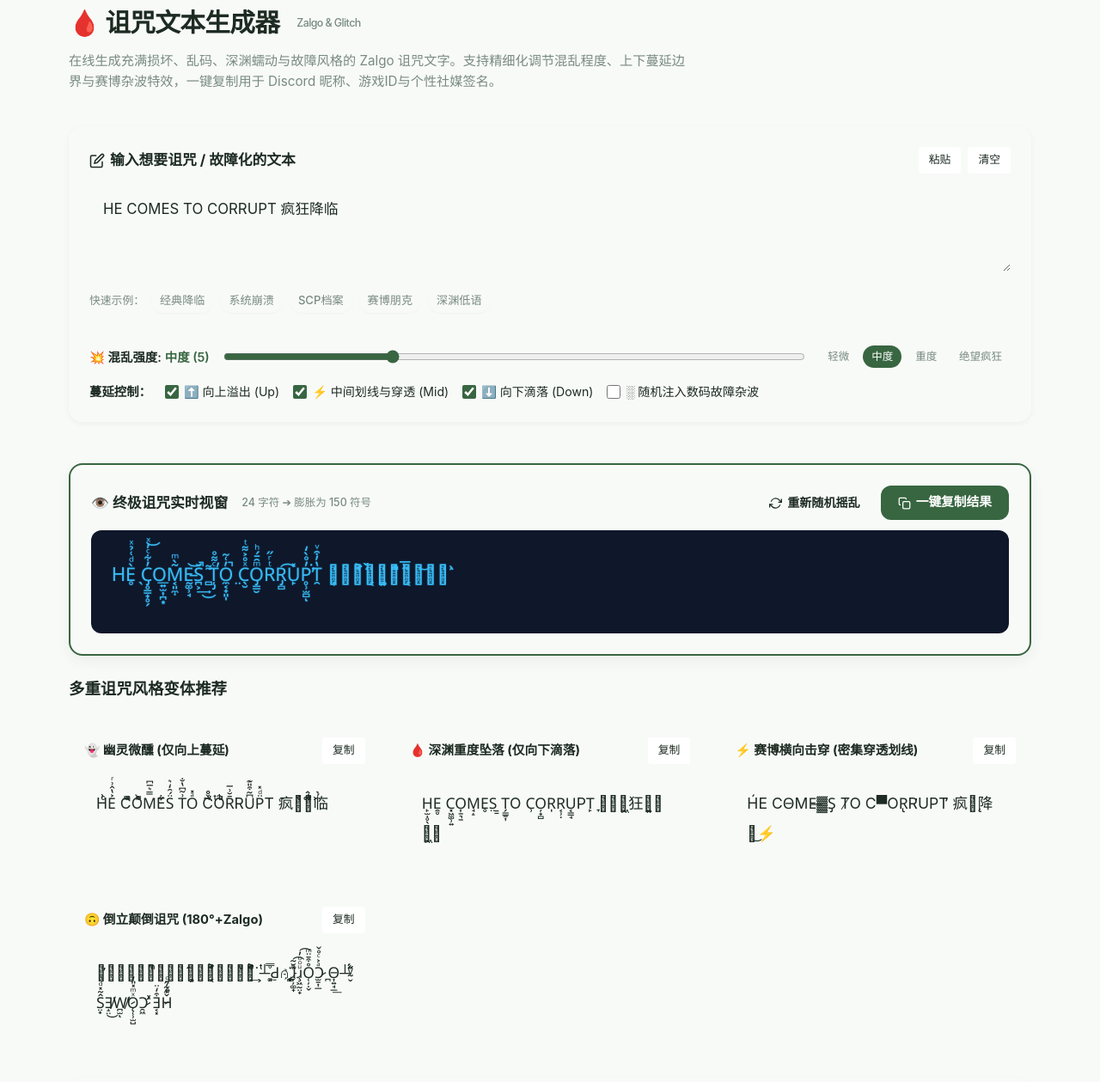
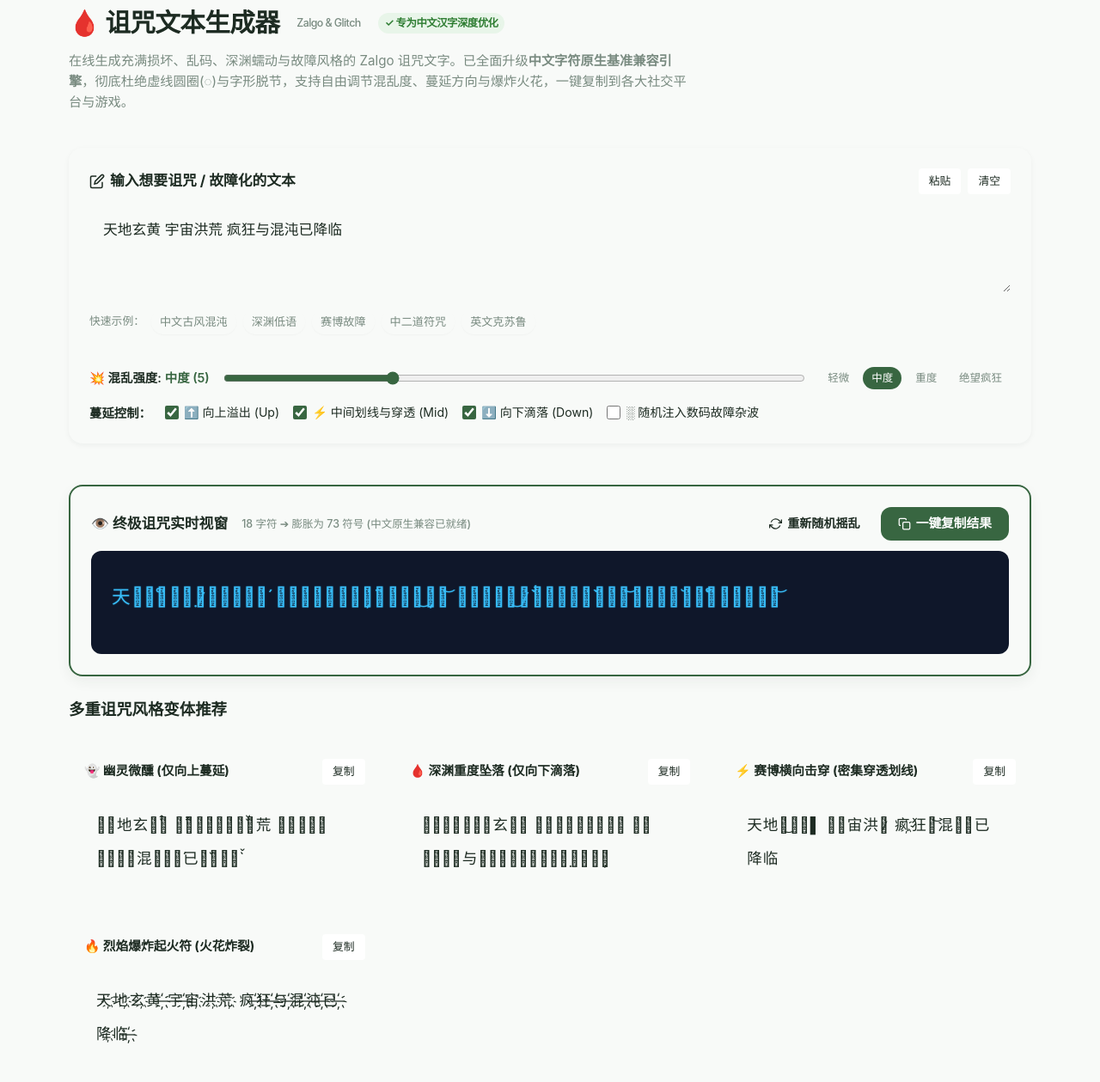
Before and after one commit to ai717/tools.ucncn.cn, a plain HTML site: page cursed-text.html in a window 1280 px wide. Shown: the part 132-1391 px from the top of the page at 86% size. Drawn offline with Linux system fonts and the light colour scheme.

Commit message:
fix: optimize cursed-text and zalgo-text for Chinese characters with dedicated CJK combining marks engine

```diff
--- a/cursed-text.html
+++ b/cursed-text.html
@@ -252,13 +252,14 @@
       padding: 28px 24px;
       min-height: 120px;
       font-size: 1.35rem;
-      line-height: 2.2;
+      line-height: 2.4;
+      letter-spacing: 0.06em;
       word-break: break-all;
       white-space: pre-wrap;
       overflow-x: auto;
       text-shadow: 0 0 2px rgba(56, 189, 248, 0.4);
       user-select: all;
-      font-family: -apple-system, BlinkMacSystemFont, "Segoe UI", Roboto, "Helvetica Neue", Arial, sans-serif;
+      font-family: -apple-system, BlinkMacSystemFont, "Segoe UI", Roboto, "PingFang SC", "Microsoft YaHei", "Source Han Sans CN", "Helvetica Neue", Arial, sans-serif;
     }
 
     .output-actions-bar {
@@ -316,13 +317,15 @@
       padding: 16px 14px;
       min-height: 68px;
       font-size: 1.1rem;
-      line-height: 2.0;
+      line-height: 2.2;
+      letter-spacing: 0.05em;
       color: var(--text-main);
       word-break: break-all;
       white-space: pre-wrap;
       overflow-y: auto;
       max-height: 160px;
       user-select: all;
+      font-family: -apple-system, BlinkMacSystemFont, "Segoe UI", Roboto, "PingFang SC", "Microsoft YaHei", "Source Han Sans CN", sans-serif;
     }
 
     /* 按钮通用 */
@@ -496,9 +499,12 @@
         <h1 class="tool-page-title">
           <span>🩸 诅咒文本生成器</span>
           <span class="char-badge">Zalgo &amp; Glitch</span>
+          <span class="char-badge" style="background: #e8f5e9; color: #2e7d32; border-color: #c8e6c9; font-weight: 600;">
+            ✓ 专为中文汉字深度优化
+          </span>
         </h1>
         <p class="tool-page-desc">
-          在线生成充满损坏、乱码、深渊蠕动与故障风格的 Zalgo 诅咒文字。支持精细化调节混乱程度、上下蔓延边界与赛博杂波特效，一键复制用于 Discord 昵称、游戏ID与个性社媒签名。
+          在线生成充满损坏、乱码、深渊蠕动与故障风格的 Zalgo 诅咒文字。已全面升级<strong>中文字符原生基准兼容引擎</strong>，彻底杜绝虚线圆圈(◌)与字形脱节，支持自由调节混乱度、蔓延方向与爆炸火花，一键复制到各大社交平台与游戏。
         </p>
       </div>
 
@@ -517,16 +523,16 @@
             </div>
           </div>
 
-          <textarea id="inputText" class="textarea-box" placeholder="输入要故障化的文字或英文，例如：HE COMES, ERROR 404, 混沌入侵...">HE COMES TO CORRUPT 疯狂降临</textarea>
+          <textarea id="inputText" class="textarea-box" placeholder="输入要故障化的文字或英文，例如：HE COMES, ERROR 404, 混沌入侵...">天地玄黄 宇宙洪荒 疯狂与混沌已降临</textarea>
 
           <!-- 预设示例 -->
           <div class="quick-preset-bar">
             <span style="font-size: 0.8rem; color: var(--text-muted);">快速示例：</span>
-            <button class="preset-chip" data-text="HE COMES TO CORRUPT 疯狂降临">经典降临</button>
-            <button class="preset-chip" data-text="SYSTEM CRITICAL FAILURE 致命异常">系统崩溃</button>
-            <button class="preset-chip" data-text="SCP-096 EUCLID CONTAINMENT BREACH">SCP档案</button>
-            <button class="preset-chip" data-text="GHOST IN THE SHELL 赛博幽灵">赛博朋克</button>
-            <button class="preset-chip" data-text="深渊在凝视着你 VOID WHISPERS">深渊低语</button>
+            <button class="preset-chip" data-text="天地玄黄 宇宙洪荒 疯狂与混沌已降临">中文古风混沌</button>
+            <button class="preset-chip" data-text="深渊正在凝视着你 VOID WHISPERS">深渊低语</button>
+            <button class="preset-chip" data-text="核心数据严重损坏 SYSTEM CRITICAL FAILURE">赛博故障</button>
+            <button class="preset-chip" data-text="临兵斗者皆阵列前行 驱邪缚魅">中二道符咒</button>
+            <button class="preset-chip" data-text="HE COMES TO CORRUPT 疯狂降临">英文克苏鲁</button>
           </div>
 
           <!-- 控制面板 -->
@@ -624,13 +630,13 @@
               <div id="boxCyber" class="variant-preview-box"></div>
             </div>
 
-            <!-- 风格 4: 颠倒倒立诅咒 -->
+            <!-- 风格 4: 烈焰爆炸起火符 (中文爆款) -->
             <div class="style-variant-card">
               <div class="variant-header">
-                <span class="variant-title">🙃 倒立颠倒诅咒 (180°+Zalgo)</span>
-                <button class="btn-copy-chip copy-variant-btn" data-target="boxUpside">复制</button>
+                <span class="variant-title">🔥 烈焰爆炸起火符 (火花炸裂)</span>
+                <button class="btn-copy-chip copy-variant-btn" data-target="boxSparks">复制</button>
               </div>
-              <div id="boxUpside" class="variant-preview-box"></div>
+              <div id="boxSparks" class="variant-preview-box"></div>
             </div>
           </div>
         </div>
@@ -710,51 +716,58 @@
       const boxGhost = document.getElementById('boxGhost');
       const boxAbyss = document.getElementById('boxAbyss');
       const boxCyber = document.getElementById('boxCyber');
-      const boxUpside = document.getElementById('boxUpside');
+      const boxSparks = document.getElementById('boxSparks');
 
-      // Unicode 组合变音符号库 (Combining Diacritical Marks)
+      // 通用 Unicode 组合变音符号库 (针对英文字符/ASCII/符号)
       const ZALGO_UP = [
         '\u030d', '\u030e', '\u0304', '\u0305', '\u033f', '\u0311', '\u0306', '\u0310',
         '\u0352', '\u0357', '\u0351', '\u0307', '\u0308', '\u030a', '\u0342', '\u0343',
-        '\u0344', '\u034a', '\u034b', '\u034c', '\u0350', '\u0300', '\u0301', '\u0302',
-        '\u0303', '\u030b', '\u030c', '\u0312', '\u0313', '\u0314', '\u033d', '\u0309',
-        '\u0363', '\u0364', '\u0365', '\u0366', '\u0367', '\u0368', '\u0369', '\u036a',
-        '\u036b', '\u036c', '\u036d', '\u036e', '\u036f', '\u033e', '\u035b', '\u0346', '\u031a'
+        '\u0300', '\u0301', '\u0302', '\u0303', '\u030b', '\u030c', '\u0312', '\u0313',
+        '\u0314', '\u033d', '\u0309', '\u0363', '\u0364', '\u0365', '\u0366', '\u0367',
+        '\u0368', '\u0369', '\u036a', '\u036b', '\u036c', '\u036d', '\u036e', '\u036f'
       ];
 
       const ZALGO_MID = [
-        '\u0315', '\u031b', '\u0340', '\u0341', '\u0358', '\u0321', '\u0322', '\u0327',
-        '\u0328', '\u0334', '\u0335', '\u0336', '\u034f', '\u035c', '\u035d', '\u035e',
-        '\u035f', '\u0360', '\u0362', '\u0338', '\u0337', '\u0361', '\u0489'
+        '\u0315', '\u031b', '\u0340', '\u0358', '\u0334', '\u0335', '\u0336', '\u034f',
+        '\u035c', '\u035d', '\u035e', '\u035f', '\u0360', '\u0362', '\u0338', '\u0337',
+        '\u0361', '\u0489'
       ];
 
       const ZALGO_DOWN = [
         '\u0316', '\u0317', '\u0318', '\u0319', '\u031c', '\u031d', '\u031e', '\u031f',
         '\u0320', '\u0324', '\u0325', '\u0326', '\u0329', '\u032a', '\u032b', '\u032c',
         '\u032d', '\u032e', '\u032f', '\u0330', '\u0331', '\u0332', '\u0333', '\u0339',
-        '\u033a', '\u033b', '\u033c', '\u0345', '\u0347', '\u0348', '\u0349', '\u034d',
-        '\u034e', '\u0353', '\u0354', '\u0355', '\u0356', '\u0359', '\u035a', '\u0323'
+        '\u033a', '\u033b', '\u033c', '\u0353', '\u0354', '\u0355', '\u0356', '\u0359',
+        '\u035a', '\u0323'
+      ];
+
+      // 专为中文字符 (CJK) 精选的最佳变音符号库（100% 具备汉字基准锚点，绝不产生虚线圆圈 ◌ 或排版错位）
+      const CJK_UP = [
+        '\u030d', '\u030e', '\u0304', '\u0305', '\u033f', '\u0311', '\u0306', '\u0310',
+        '\u0300', '\u0301', '\u0302', '\u0303', '\u030a', '\u033d', '\u030b', '\u030c'
+      ];
+
+      const CJK_MID = [
+        '\u0336', '\u0335', '\u0334', '\u0337', '\u0338', '\u0489', '\u035c', '\u035d'
+      ];
+
+      const CJK_DOWN = [
+        '\u0316', '\u0317', '\u0320', '\u0324', '\u0325', '\u0326', '\u0330', '\u0331',
+        '\u0332', '\u0333', '\u0323'
       ];
 
       const NOISE_SYMBOLS = ['░', '▒', '▓', '█', '▄', '▀', '▌', '▐', '■', '⚔', '☠', '⚡'];
-
-      // 颠倒字符简明字典
-      const FLIP_MAP = {
-        'a': 'ɐ', 'b': 'q', 'c': 'ɔ', 'd': 'p', 'e': 'ǝ', 'f': 'ɟ', 'g': 'ƃ', 'h': 'ɥ',
-        'i': 'ᴉ', 'j': 'ɾ', 'k': 'ʞ', 'l': 'l', 'm': 'ɯ', 'n': 'u', 'o': 'o', 'p': 'd',
-        'q': 'b', 'r': 'ɹ', 's': 's', 't': 'ʇ', 'u': 'n', 'v': 'ʌ', 'w': 'ʍ', 'x': 'x',
-        'y': 'ʎ', 'z': 'z', 'A': '∀', 'B': '𐐒', 'C': 'Ɔ', 'D': 'p', 'E': 'Ǝ', 'F': 'Ⅎ',
-        'G': 'פ', 'H': 'H', 'I': 'I', 'J': 'ſ', 'K': 'ʞ', 'L': '˥', 'M': 'W', 'N': 'N',
-        'O': 'O', 'P': 'Ԁ', 'Q': 'Q', 'R': 'ɹ', 'S': 'S', 'T': '┴', 'U': '∩', 'V': 'Λ',
-        'W': 'M', 'X': 'X', 'Y': '⅄', 'Z': 'Z', '1': 'Ɩ', '2': 'ᄅ', '3': 'Ɛ', '4': 'ㄣ',
-        '5': 'ϛ', '6': '9', '7': 'ㄥ', '8': '8', '9': '6', '0': '0'
-      };
 
       function randomChoice(arr) {
         return arr[Math.floor(Math.random() * arr.length)];
       }
 
-      // 生成指定强度与方向的 Zalgo 文本
+      // 判断字符是否为中日韩文字 (CJK)
+      function isCJKChar(ch) {
+        return /[\u4e00-\u9fa5\u3040-\u30ff\uac00-\ud7af]/.test(ch);
+      }
+
+      // 生成指定强度与方向的 Zalgo 文本 (中英双自适应引擎)
       function generateZalgo(text, intensity, allowUp, allowMid, allowDown, addNoise) {
         if (!text) return '';
         let result = '';
@@ -771,34 +784,54 @@
 
           result += ch;
 
-          // 空格轻度受影响，普通字符按强度堆叠
-          const isSpace = /\s/.test(ch);
-          const factor = isSpace ? 0.3 : 1.0;
+          // 空格不堆叠
+          if (/\s/.test(ch)) {
+            continue;
+          }
 
-          const numUp = allowUp ? Math.floor(Math.random() * (intensity + 1) * factor) : 0;
-          const numMid = allowMid ? Math.floor(Math.random() * (Math.floor(intensity / 2) + 1) * factor) : 0;
-          const numDown = allowDown ? Math.floor(Math.random() * (intensity + 1) * factor) : 0;
+          const isCJK = isCJKChar(ch);
+
+          // 中文字符采用专用高兼容符号库，并合理控量避免溢出或断层
+          const upLib = isCJK ? CJK_UP : ZALGO_UP;
+          const midLib = isCJK ? CJK_MID : ZALGO_MID;
+          const downLib = isCJK ? CJK_DOWN : ZALGO_DOWN;
+
+          // 中文字形是全角大方块，叠加上限适度控制在 1~3 个效果最震撼且最整洁
+          const maxLevel = isCJK ? Math.min(intensity, 3) : intensity;
+
+          const numUp = allowUp ? Math.floor(Math.random() * (maxLevel + 1)) : 0;
+          const numMid = allowMid ? Math.floor(Math.random() * (Math.floor(maxLevel / 2) + 1)) : 0;
+          const numDown = allowDown ? Math.floor(Math.random() * (maxLevel + 1)) : 0;
 
           for (let i = 0; i < numUp; i++) {
-            result += randomChoice(ZALGO_UP);
+            result += randomChoice(upLib);
           }
           for (let i = 0; i < numMid; i++) {
-            result += randomChoice(ZALGO_MID);
+            result += randomChoice(midLib);
           }
           for (let i = 0; i < numDown; i++) {
-            result += randomChoice(ZALGO_DOWN);
+            result += randomChoice(downLib);
           }
 
-          if (addNoise && Math.random() < 0.12 && !isSpace) {
+          if (addNoise && Math.random() < 0.1) {
             result += randomChoice(NOISE_SYMBOLS);
           }
         }
         return result;
       }
 
-      // 文本上下颠倒
-      function flipText(text) {
-        return Array.from(text).map(ch => FLIP_MAP[ch] || ch).reverse().join('');
+      // 烈焰起火爆炸符 (专为中文打造的经典爆炸火花效果)
+      function generateSparks(text) {
+        if (!text) return '';
+        let res = '';
+        for (const ch of Array.from(text)) {
+          res += ch;
+          if (!/\s/.test(ch)) {
+            res += '\u0489'; // 西里尔百万连字符，产生火花放射效果
+            if (Math.random() < 0.5) res += '\u0336'; // 贯穿划线
+          }
+        }
+        return res;
       }
 
       // 更新主生成视窗与各个预设变体
@@ -825,27 +858,26 @@
           boxGhost.textContent = '';
           boxAbyss.textContent = '';
           boxCyber.textContent = '';
-          boxUpside.textContent = '';
+          boxSparks.textContent = '';
           return;
         }
 
         // 1. 主视窗渲染
         const mainResult = generateZalgo(raw, val, chkUp.checked, chkMid.checked, chkDown.checked, chkNoise.checked);
         mainScreen.textContent = mainResult;
-        outputStats.textContent = `${Array.from(raw).length} 字符 ➔ 膨胀为 ${mainResult.length} 符号`;
+        outputStats.textContent = `${Array.from(raw).length} 字符 ➔ 膨胀为 ${mainResult.length} 符号 (中文原生兼容已就绪)`;
 
         // 2. 变体 1: 幽灵微醺 (仅向上)
-        boxGhost.textContent = generateZalgo(raw, Math.min(val, 6), true, false, false, false);
+        boxGhost.textContent = generateZalgo(raw, Math.min(val, 4), true, false, false, false);
 
         // 3. 变体 2: 深渊坠落 (仅向下)
-        boxAbyss.textContent = generateZalgo(raw, Math.max(val, 5), false, false, true, false);
+        boxAbyss.textContent = generateZalgo(raw, Math.max(val, 3), false, false, true, false);
 
         // 4. 变体 3: 赛博横向击穿 (中间密集穿透)
-        boxCyber.textContent = generateZalgo(raw, 3, false, true, false, true);
+        boxCyber.textContent = generateZalgo(raw, 2, false, true, false, true);
 
-        // 5. 变体 4: 颠倒倒立诅咒 (180度翻转后再加 Zalgo)
-        const flipped = flipText(raw);
-        boxUpside.textContent = generateZalgo(flipped, Math.min(val, 5), true, true, true, false);
+        // 5. 变体 4: 烈焰爆炸起火符
+        boxSparks.textContent = generateSparks(raw);
       }
 
       // 事件监听
```
Also changed, not shown: zalgo-text.html (+33 -10 lines).
